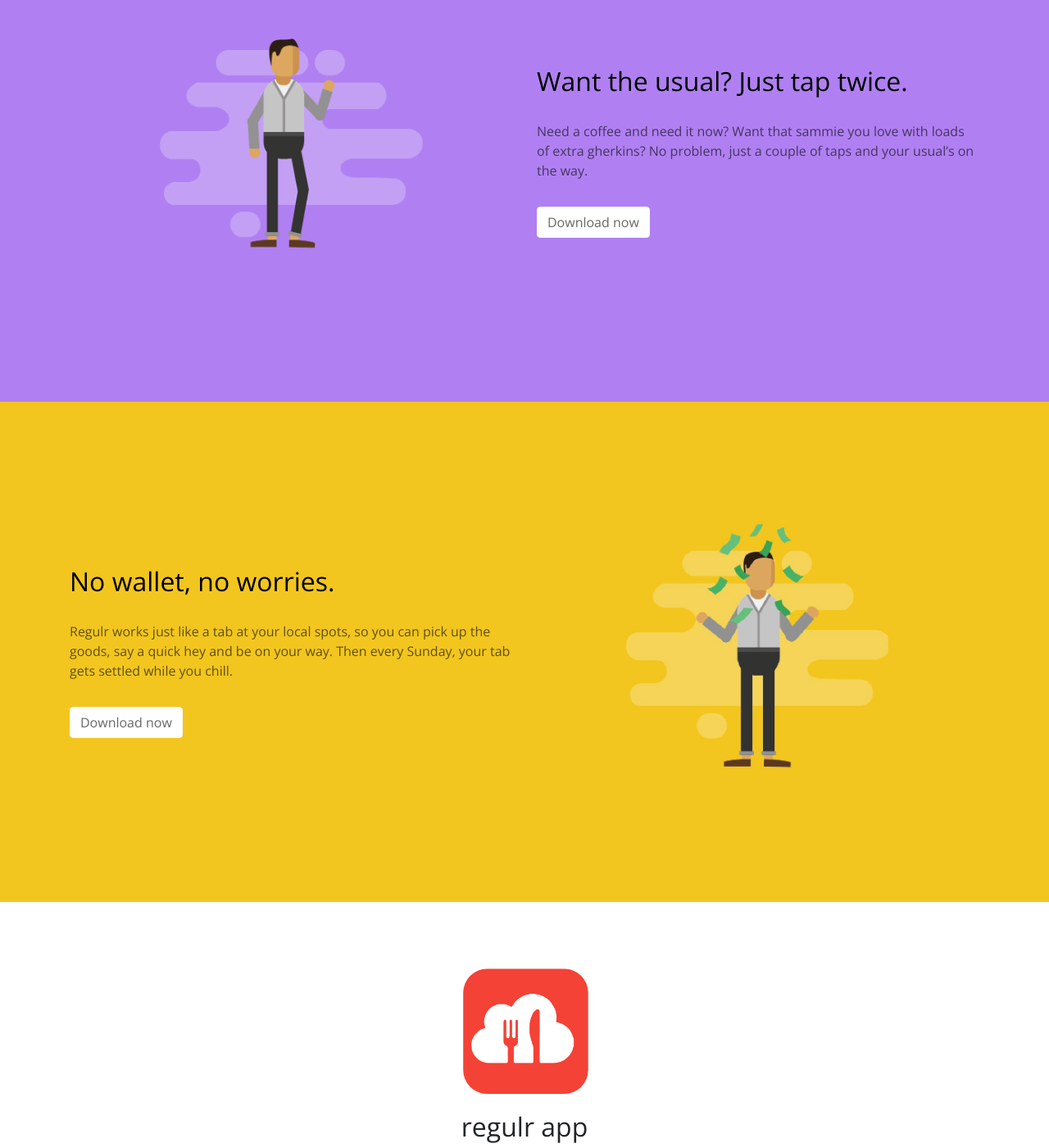
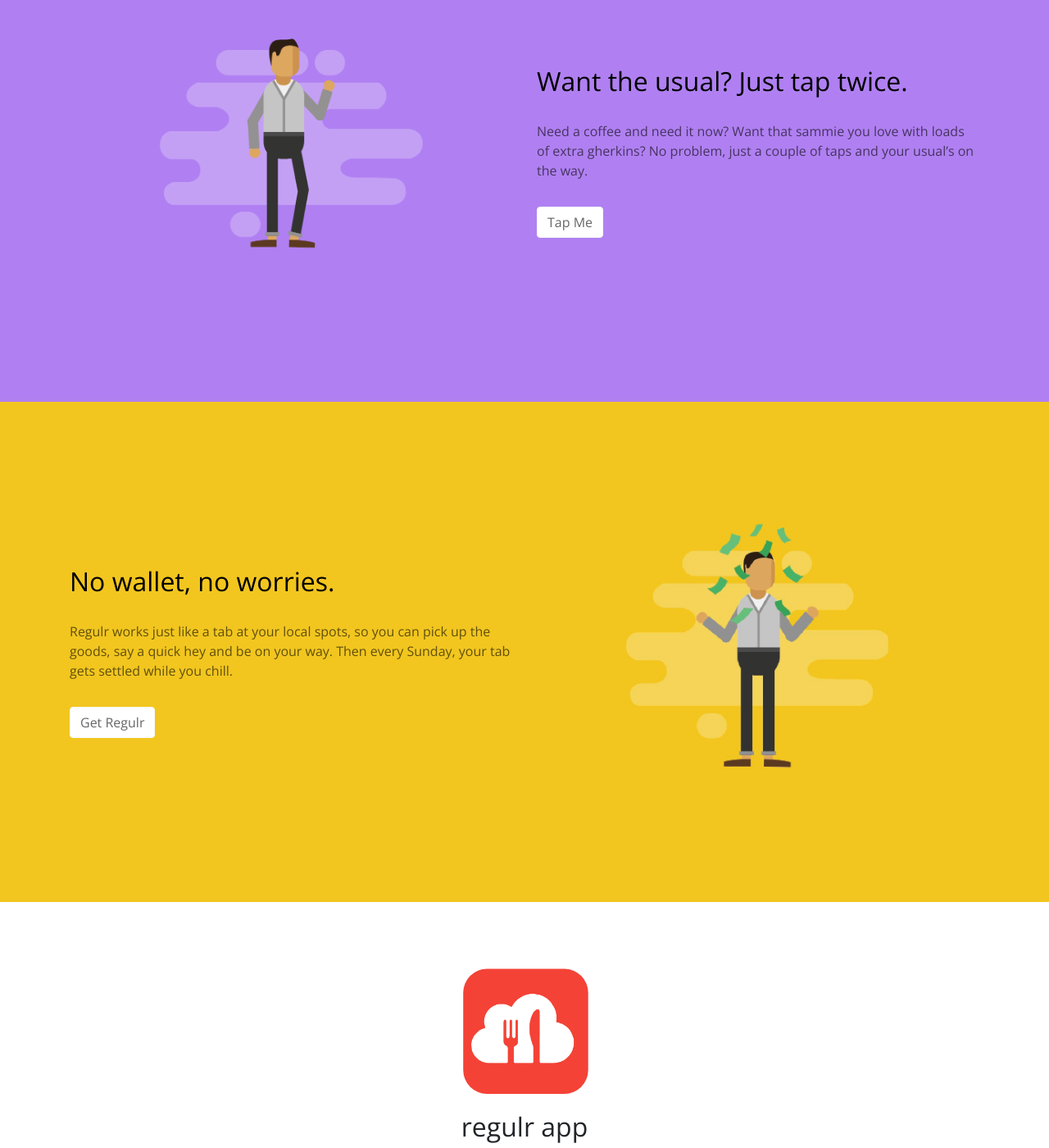
Before and after one commit to dwtong/posboss-regulr-landing, a Jekyll site: the page built from index.md, in a window 1280 px wide and 1400 px high, scrolled down 3080 px. Shown: the whole window at 82% size. Built offline with Jekyll 4.4.1, drawn with Linux system fonts in a browser that asks for light colours; some of the changed text lies outside the part shown.

Commit message:
Change link text in benefits, add t&cs and pp

```diff
--- a/_includes/benefits.html
+++ b/_includes/benefits.html
@@ -11,7 +11,7 @@
             Become a regular at all your favourite spots, tap to order your favourite snacks and sips,
             and get to know the guys that make your day, everyday.
           </p>
-          <p><a href="#download" class="btn btn-outline-light">Download now</a></p>
+          <p><a href="#download" class="btn btn-outline-light">Find Me</a></p>
         </div>
       </div>
     </div>
@@ -26,7 +26,7 @@
              Some days are toastie days. Other days it’s bacon all the way.
              Check out what your local spot’s cooking up today and grab whatever tickles your fancy.
           </p>
-          <p><a href="#download" class="btn btn-outline-light">Download now</a></p>
+          <p><a href="#download" class="btn btn-outline-light">Feed Me</a></p>
         </div>
         <div class="col-md text-center mt-4 mt-md-0">
           <img src="img/benefit-02.png" class="img-fluid rounded benefit-img" data-enter="fadein" style="transform: translateY(70px)">
@@ -47,7 +47,7 @@
              Need a coffee and need it now? Want that sammie you love with loads of extra gherkins?
              No problem, just a couple of taps and your usual’s on the way.
           </p>
-          <p><a href="#download" class="btn btn-outline-light">Download now</a></p>
+          <p><a href="#download" class="btn btn-outline-light">Tap Me</a></p>
         </div>
       </div>
     </div>
@@ -62,7 +62,7 @@
              Regulr works just like a tab at your local spots, so you can pick up the goods, say a quick hey and be on your way.
              Then every Sunday, your tab gets settled while you chill.
           </p>
-          <p><a href="#download" class="btn btn-outline-light">Download now</a></p>
+          <p><a href="#download" class="btn btn-outline-light">Get Regulr</a></p>
         </div>
         <div class="col-md text-center mt-4 mt-md-0">
           <img src="img/benefit-04.png" class="img-fluid rounded benefit-img" data-enter="fadein" style="transform: translateY(70px)">
--- a/_includes/footer.html
+++ b/_includes/footer.html
@@ -14,7 +14,8 @@
     <!-- Legals -->
     <div class="row">
       <div class="col content-footer-legals">
-        Copyright © 2017 Posboss Limited. All Rights Reserved.
+        <p>Copyright © 2017 Posboss Limited. All Rights Reserved.</p>
+        <p>See our <a href="/terms_and_conditions">Terms and Conditions</a> and <a href="/privacy_policy">Privacy Policy</a>.</p>
       </div>
     </div>
     <!-- / Legals -->
```
